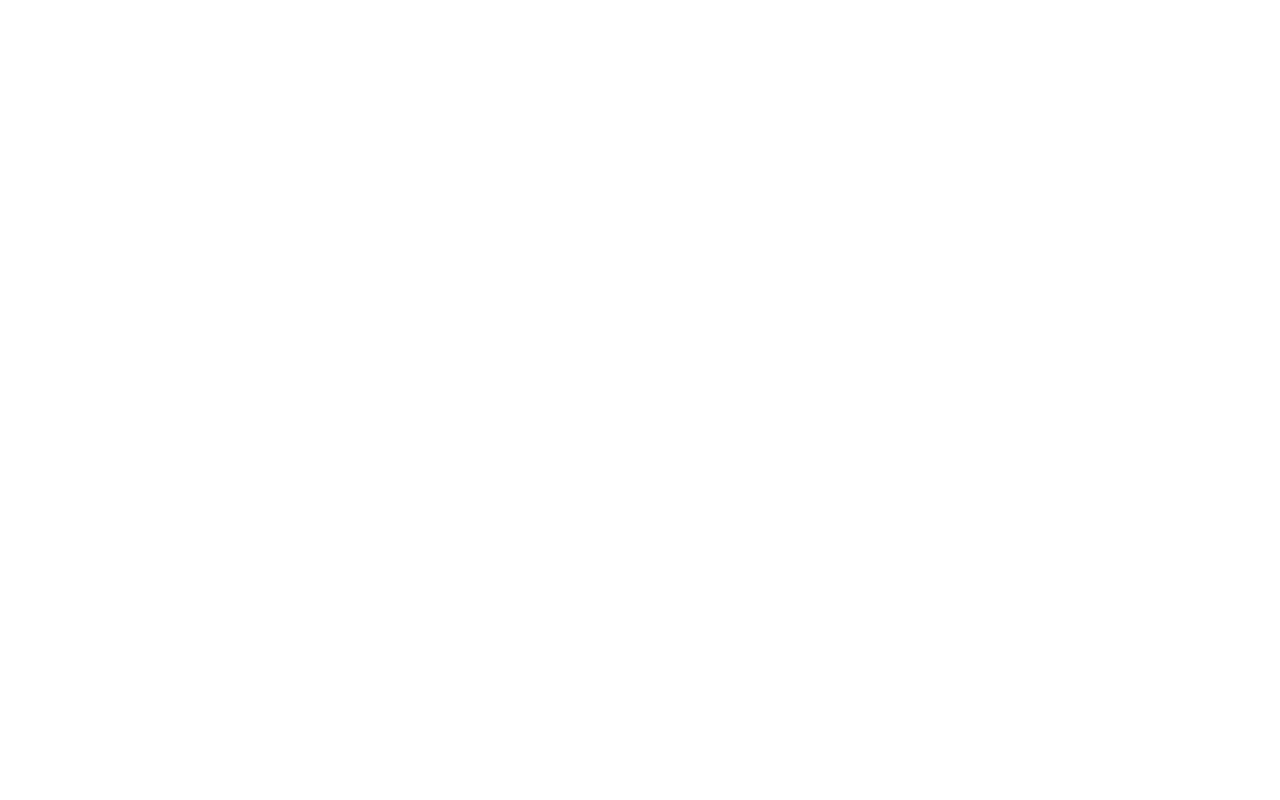
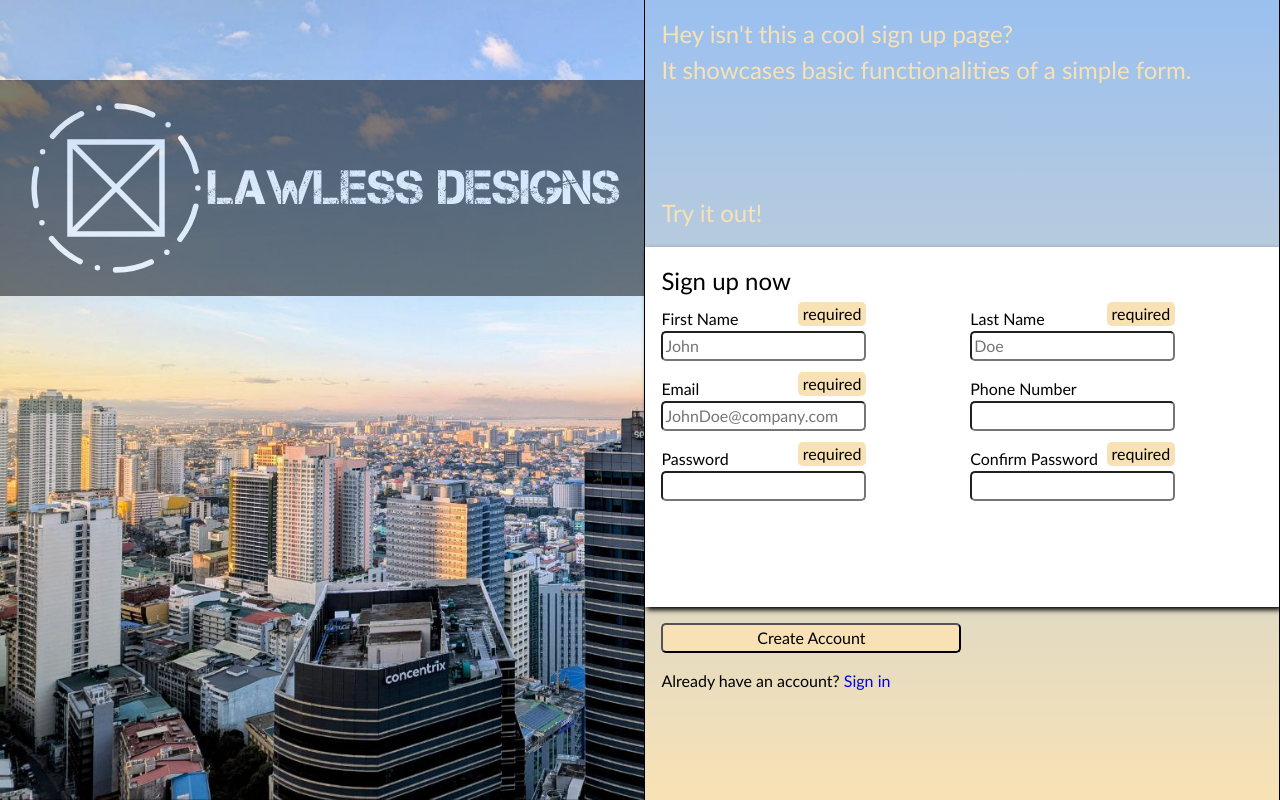
Before and after one commit to lwmunar/odin-sign-up-form, a plain HTML site: page index.html in a window 1280 px wide. Drawn offline with Linux system fonts and the light colour scheme.

Commit message:
Finish the functional sign-up page

```diff
--- a/index.html
+++ b/index.html
@@ -7,6 +7,68 @@
     <link rel="stylesheet" href="styles.css">
 </head>
 <body>
-
+    <div class="container">
+        <div class="container-left">
+            <div class="title">
+                <div class="title-logo">
+                    <img src="./images/logo.svg" alt="SVG Logo">
+                </div>
+                 <div class="title-text">LAWLESS DESIGNS</div>
+            </div>
+        </div>
+        <div class="container-right">
+            <div class="header">
+                <p>Hey isn't this a cool sign up page?<br>It showcases basic functionalities of a simple form.</p>
+                <p>Try it out!</p>
+            </div>
+            <div class="form-body">
+                <p>Sign up now</p>
+                <form action="" method="get" id="signup">
+                <!-- change method to post -- get was used to check result -->
+                        <div class="form-wrapper">
+                            <div class="form-name">
+                                <div>
+                                    <label for="first-name">First Name</label>
+                                    <input type="text" id="first-name" name="first-name" placeholder="John" required>
+                                    <span></span>
+                                </div>
+                                <div>
+                                    <label for="last-name">Last Name</label>
+                                    <input type="text" id="last-name" name="last-name" placeholder="Doe" required>
+                                    <span></span>
+                                </div>
+                            </div>
+                            <div class="form-contact">
+                                <div>
+                                    <label for="email">Email</label>
+                                    <input type="email" id="email" name="email" placeholder="JohnDoe@company.com" required>
+                                    <span></span>
+                                </div>
+                                <div>
+                                    <label for="phone">Phone Number</label>
+                                    <input type="tel" id="phone" name="phone">
+                                </div>
+                            </div>
+                            <div class="form-password">
+                                <div>
+                                    <label for="password">Password</label>
+                                    <input type="password" id="password" id="password" required>
+                                    <span></span>
+                                </div>
+                                <div>
+                                    <label for="password-confirm">Confirm Password</label>
+                                    <input type="password" id="password-confirm" required>
+                                    <span></span>
+                                </div>
+                            </div>
+                        </div>
+                 </form>
+            </div>
+            <div class="footer">
+                <button type="submit" form="signup">Create Account</button>
+                <p>Already have an account? <a href="#">Sign in</a></p>
+            </div>
+        </div>
+    </div>
 </body>
 </html>
--- a/styles.css
+++ b/styles.css
@@ -0,0 +1,205 @@
+@font-face {
+    font-family: 'capture_itregular';
+    src: url('./fonts/Capture_it-webfont.woff') format('woff');
+    font-weight: normal;
+    font-style: normal;
+}
+
+*, *::before, *::after {
+    box-sizing: border-box;
+}
+
+* {
+    margin: 0;
+}
+
+img, svg {
+    display: block;
+    max-width: 100%;
+}
+
+input, button, textarea, select {
+    font: inherit;
+}
+
+:root {
+    --main-color: #9ac0f0;
+    --secondary-color: #f8e2b5;
+    --header-size: 24px;
+}
+
+body {
+    line-height: 1.5;
+}
+
+.container {
+    display: flex;
+    height: 100vh;
+}
+
+.container-left {
+    background-image: url("./images/background.jpg");
+    background-repeat: no-repeat;
+    background-size: cover;
+
+    display: flex;
+    flex-direction: column;
+}
+
+.title {
+    display: flex;
+    flex-wrap: wrap;
+
+    background-color: black;
+
+    opacity: 0.5;
+    position: relative;
+    top: 10%;
+
+    justify-content: center;
+    align-items: center;
+    padding: 1rem;
+}
+
+.title-logo{
+    max-width: clamp(50px,30%,70%);
+    justify-content: center;
+    align-items: center;
+}
+
+.title-text{
+    color: white;
+    font-family: capture_itregular, Impact, Haettenschweiler, 'Arial Narrow Bold', sans-serif;
+    font-size: clamp(1rem,5vw,3rem);
+    text-align: center;
+}
+
+.container-right {
+    font-family: 'Gill Sans', 'Gill Sans MT', Calibri, 'Trebuchet MS', sans-serif;
+    display: flex;
+    flex-direction: column;
+    background-image: linear-gradient(var(--main-color,lightblue),var(--secondary-color,burlywood));
+    width: clamp(20%,70vw,80vw);
+    flex: 1;
+
+    border: black solid;
+    border-width: 0 1px;
+}
+
+.container-right > div {
+    flex: auto;
+    display: flex;
+    flex-direction: column;
+}
+
+.header,
+.footer {
+    padding: 1rem;
+    gap: 1rem;
+}
+
+.header {
+    color: var(--secondary-color,white);
+    font-size: var(--header-size);
+
+    justify-content: space-between;
+    max-inline-size: 50ch;
+
+}
+
+.form-body {
+    background-color: white;
+    box-shadow: 2px 3px 5px;
+
+    padding: 1rem;
+    gap: 0.5rem;
+}
+
+.form-body > p {
+    font-size: var(--header-size);
+}
+
+.form-wrapper {
+    display: flex;
+    flex-direction: column;
+    gap: 1rem;
+}
+
+.form-wrapper > div {
+    display: flex;
+    flex-wrap: wrap;
+    gap: 1rem;
+}
+
+.form-wrapper > div > div {
+    flex-grow: 1;
+}
+
+label {
+    display: block;
+}
+
+button {
+    background-color: var(--secondary-color,burlywood);
+    width: clamp(50px,50%,300px);
+    border-radius: 5px;
+}
+
+button:hover {
+    background-color: var(--main-color,lightblue);
+}
+
+a {
+    text-decoration: none;
+}
+
+a:hover {
+    background-color: var(--main-color,lightblue);
+}
+
+input {
+    width: clamp(100px,70%,300px);
+    border-radius: 5px;
+}
+
+input:hover {
+    background-color: var(--secondary-color,burlywood);
+}
+
+input + span {
+    position: relative;
+}
+
+input:required + span::after {
+    background-color: var(--secondary-color,burlywood);
+
+    content: "required";
+    position: absolute;
+    bottom: 150%;
+    right: 100%;
+
+    border-radius: 5px;
+    padding: 0 5px;
+}
+
+input + span::before {
+    position: absolute;
+}
+
+input:user-invalid {
+    border-color: red;
+}
+
+input:user-invalid + span::before{
+    color: red;
+    content: "✗";
+}
+
+input:user-valid {
+    border-color: green;
+}
+
+input:user-valid + span::before{
+    content: "✓";
+    color: green;
+}
```
Also changed, not shown: fonts/Capture_it-webfont.woff (added), images/logo.svg (added), 1 other file.
